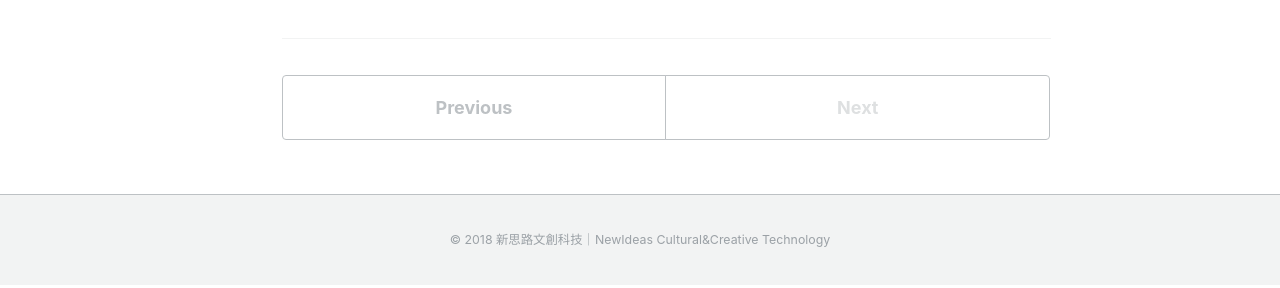
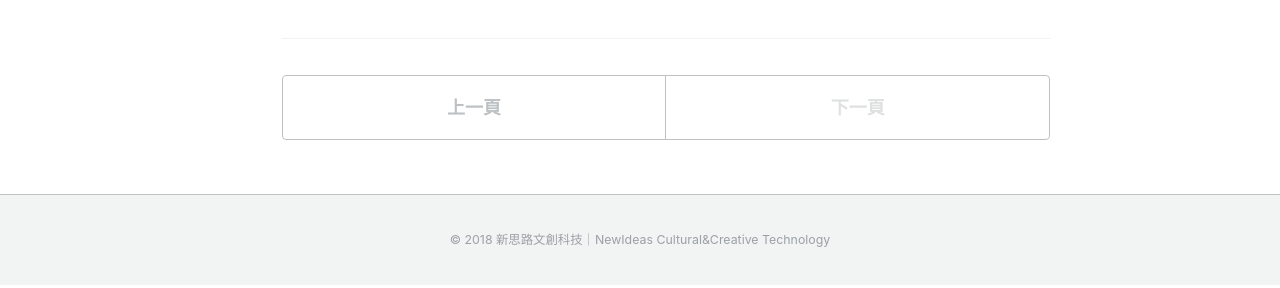
Before and after one commit to ikevin28/newideas8.github.io, a Jekyll site: the page built from _teaching/2015-spring-teaching-2.md, in a window 1280 px wide. Shown: the part 579-867 px from the top of the page. Built offline with Jekyll 4.4.1, drawn with Linux system fonts in a browser that asks for light colours.

Commit message:
Update ui-text.yml

```diff
--- a/_data/ui-text.yml
+++ b/_data/ui-text.yml
@@ -4,8 +4,8 @@
 # -----------------
 en: &DEFAULT_EN
   page                       : "Page"
-  pagination_previous        : "Previous"
-  pagination_next            : "Next"
+  pagination_previous        : "上一頁"
+  pagination_next            : "下一頁"
   breadcrumb_home_label      : "Home"
   breadcrumb_separator       : "/"
   toc_label                  : "On This Page"
```
